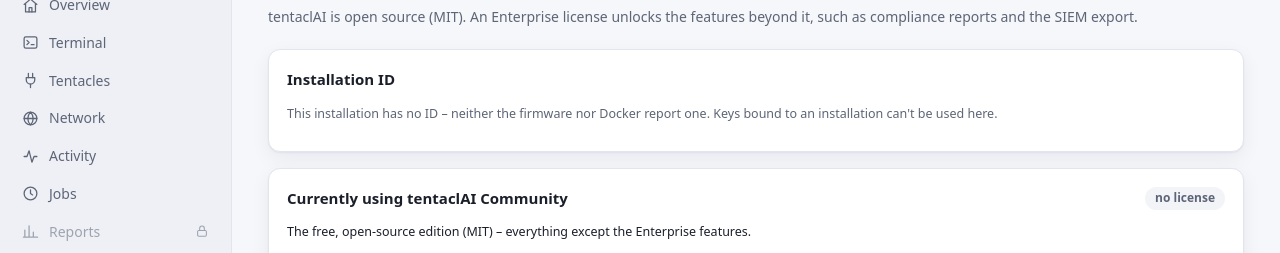
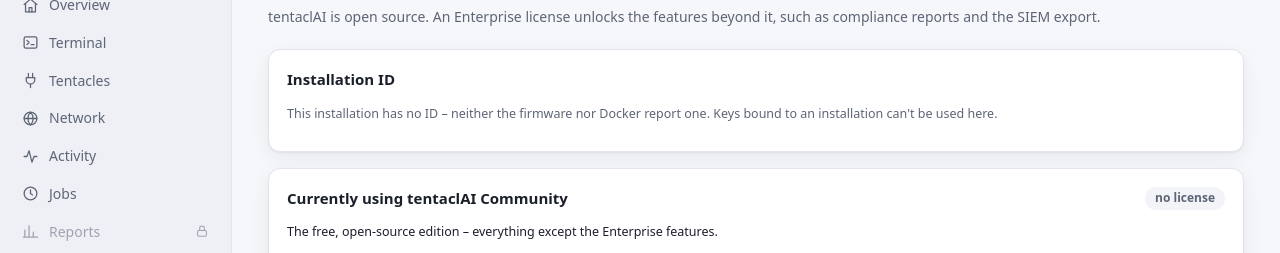
Before and after one commit to bfs2021/tentaclAI, a Python web app: template control/app/templates/license.html in a window 1280 px wide. Shown: the part 118-371 px from the top of the page. Run offline with Jinja, Linux system fonts and the light colour scheme; the template is opened without the code that fills it, so the values that code supplies are empty; some libraries are stand-ins or nearby versions.

Commit message:
License page: drop "(MIT)" – the LICENSE file has the details
Co-Authored-By: Claude Opus 5.5 <noreply@anthropic.com>
Claude-Session: https://claude.ai/code/session_01HJ36qKiD2Qezuws959roLk

```diff
--- a/control/app/templates/license.html
+++ b/control/app/templates/license.html
@@ -14,7 +14,7 @@
 {% block content %}
 {{ settings_tabs('license') }}
 <div class="header">
-  <div><h1>License</h1><div class="sub">tentaclAI is open source (MIT). An Enterprise license unlocks the features beyond it, such as compliance reports and the SIEM export.</div></div>
+  <div><h1>License</h1><div class="sub">tentaclAI is open source. An Enterprise license unlocks the features beyond it, such as compliance reports and the SIEM export.</div></div>
 </div>
 
 <div class="card" style="margin-bottom:16px">
@@ -55,7 +55,7 @@
 <div class="card">
   <div class="card-head"><h2>Currently using tentaclAI Community</h2><span class="pill off">no license</span></div>
   {% if lic.state == 'invalid' %}<p class="small"><span class="pill err">invalid</span> The stored key can't be used: {{ lic.error }}.</p>{% endif %}
-  <p class="small">The free, open-source edition (MIT) – everything except the Enterprise features.</p>
+  <p class="small">The free, open-source edition – everything except the Enterprise features.</p>
   <p class="muted small">To use Enterprise features ({% for f in features.values() %}{{ f | lower }}{{ ', ' if not loop.last }}{% endfor %}) and get support, you need a valid Enterprise license. Enter its key here.</p>
   {{ key_form('Activate license') }}
 </div>
```
